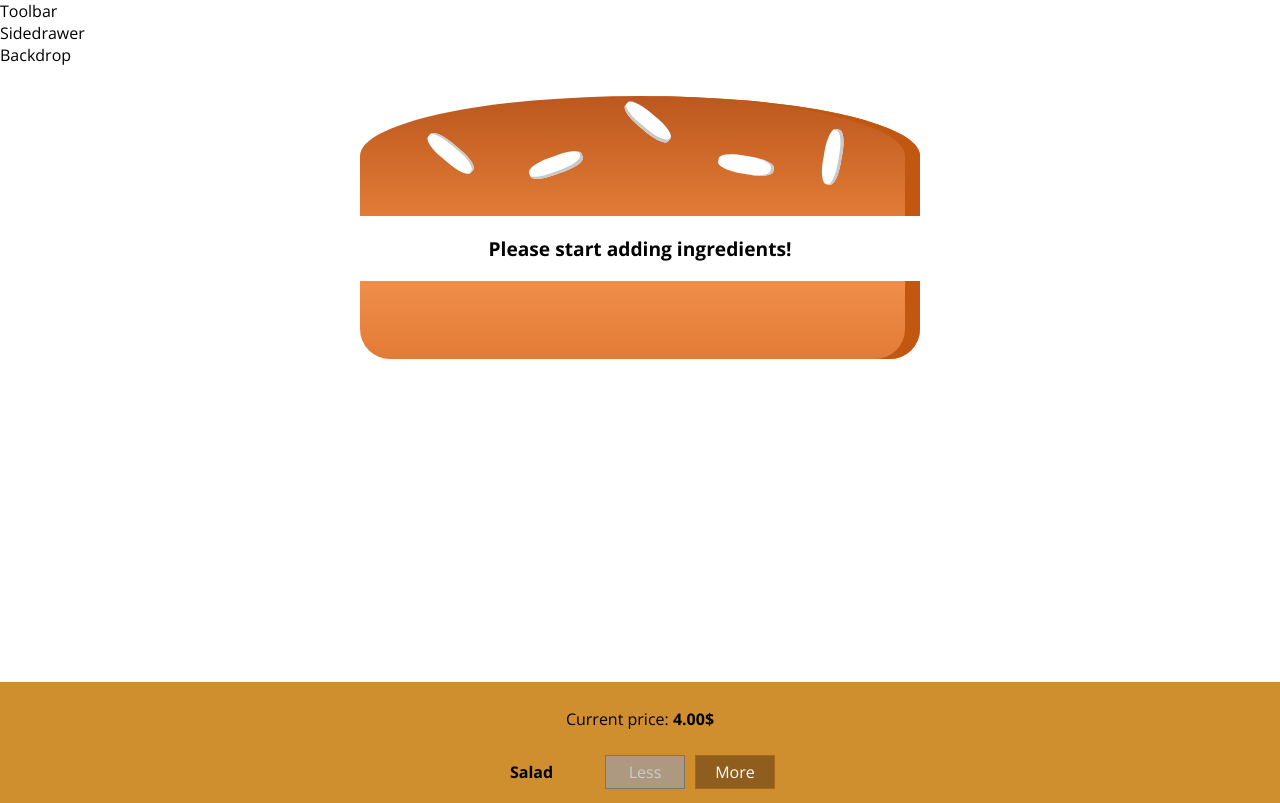
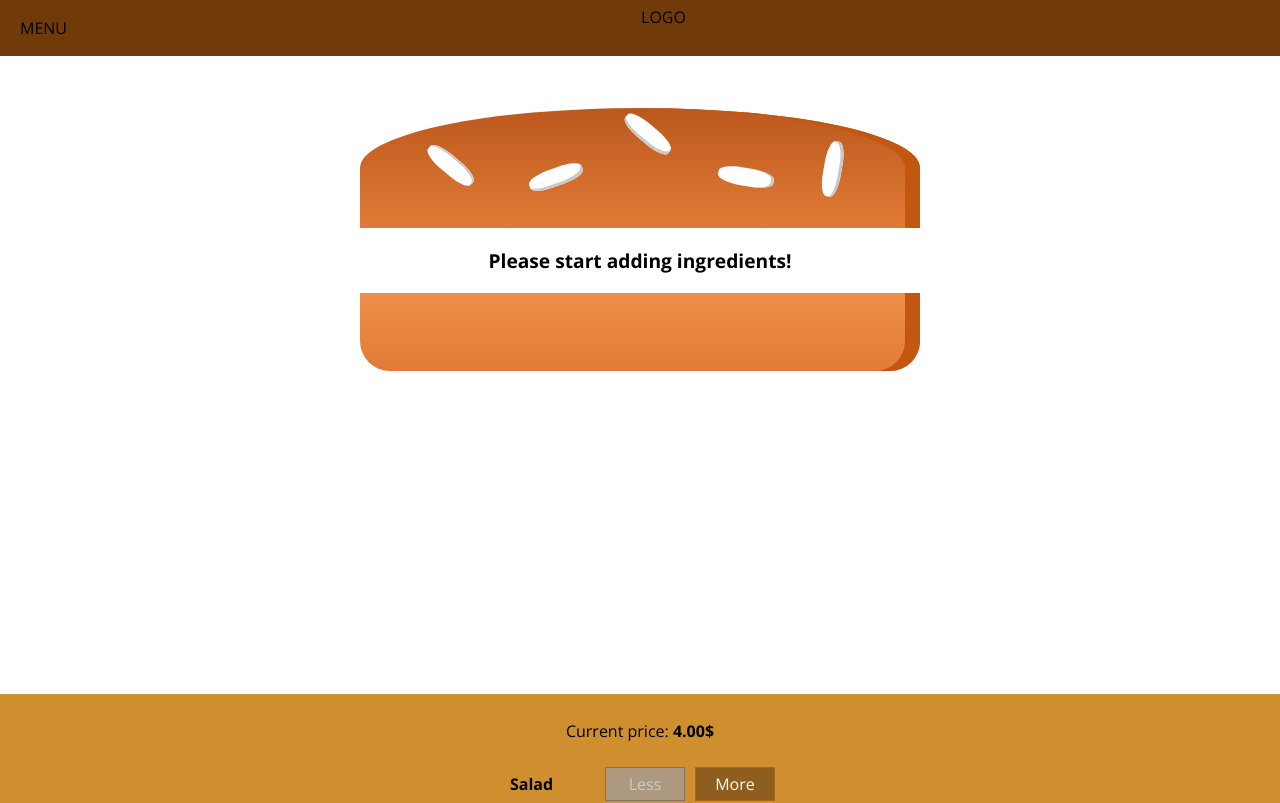
Before and after one commit to Kipris/BurgerBuilder, a React (Create React App) app: page / in a window 1280 px wide. Shown: the top 803 px of the page. Built offline with nearby package versions, Linux system fonts and the light colour scheme.

Commit message:
adding a toolbar

```diff
--- a/src/components/Layout/Layout.js
+++ b/src/components/Layout/Layout.js
@@ -1,11 +1,13 @@
 import React from 'react';
+import Toolbar from '../Navigation/Toolbar/Toolbar';
+import SideDrawer from '../Navigation/SideDrawer/SideDrawer';
 import classes from './Layout.module.scss';
 
 const layout = props => {
     return (
         <>
-            <div>Toolbar</div>
-            <div>Sidedrawer</div>
+            <Toolbar />
+            <SideDrawer />
             <div>Backdrop</div>
             <main className={classes.Content}>
                 {props.children}
--- a/src/components/Layout/Layout.module.scss
+++ b/src/components/Layout/Layout.module.scss
@@ -1,3 +1,3 @@
 .Content {
-    margin-top: 16px;
+    margin-top: 72px;
 }
--- /dev/null
+++ b/src/components/Navigation/SideDrawer/SideDrawer.js
@@ -0,0 +1,9 @@
+import React from 'react';
+
+const sideDrawer = (props) => {
+    return (
+        <div></div>
+    );
+}
+
+export default sideDrawer;
--- /dev/null
+++ b/src/components/Navigation/SideDrawer/SideDrawer.module.scss
@@ -0,0 +1,32 @@
+SideDrawer {
+    position: fixed;
+    width: 280px;
+    max-width: 70%;
+    height: 100%;
+    left: 0;
+    top: 0;
+    z-index: 200;
+    background-color: #fff;
+    padding: 32px 16px;
+    box-sizing: border-box;
+    transition: transform .3s ease-out;
+}
+
+@media (min-width: 500px) {
+    .SideDrawer {
+        display: none;
+    }
+}
+
+.Open {
+    transform: translateX(0);
+}
+
+.Close {
+    transform: translateX(-100%);
+}
+
+.Logo {
+    height: 11%;
+    margin-bottom: 32px;
+}
--- /dev/null
+++ b/src/components/Navigation/Toolbar/Toolbar.js
@@ -0,0 +1,18 @@
+import React from 'react';
+import classes from './Toolbar.module.scss';
+
+const toolbar = (props) => {
+    return (
+        <header className={classes.Toolbar}>
+            <div>MENU</div>
+            <div className={classes.Logo}>LOGO</div>
+            <nav>
+                <a></a>
+                <a></a>
+                <a></a>
+            </nav>
+        </header>
+    );
+}
+
+export default toolbar;
--- /dev/null
+++ b/src/components/Navigation/Toolbar/Toolbar.module.scss
@@ -0,0 +1,27 @@
+.Toolbar {
+    width: 100%;
+    height: 56px;
+    position: fixed;
+    top: 0;
+    left: 0;
+    background-color: #703B09;
+    display: flex;
+    justify-content: space-between;
+    align-items: center;
+    padding: 0 20px;
+    box-sizing: border-box;
+    z-index: 90;
+    nav {
+        height: 100%;
+    }
+}
+
+.Logo {
+    height: 80%;
+}
+
+@media (max-width: 499px) {
+    .DesktopOnly {
+        display: none;
+    }
+}
```
